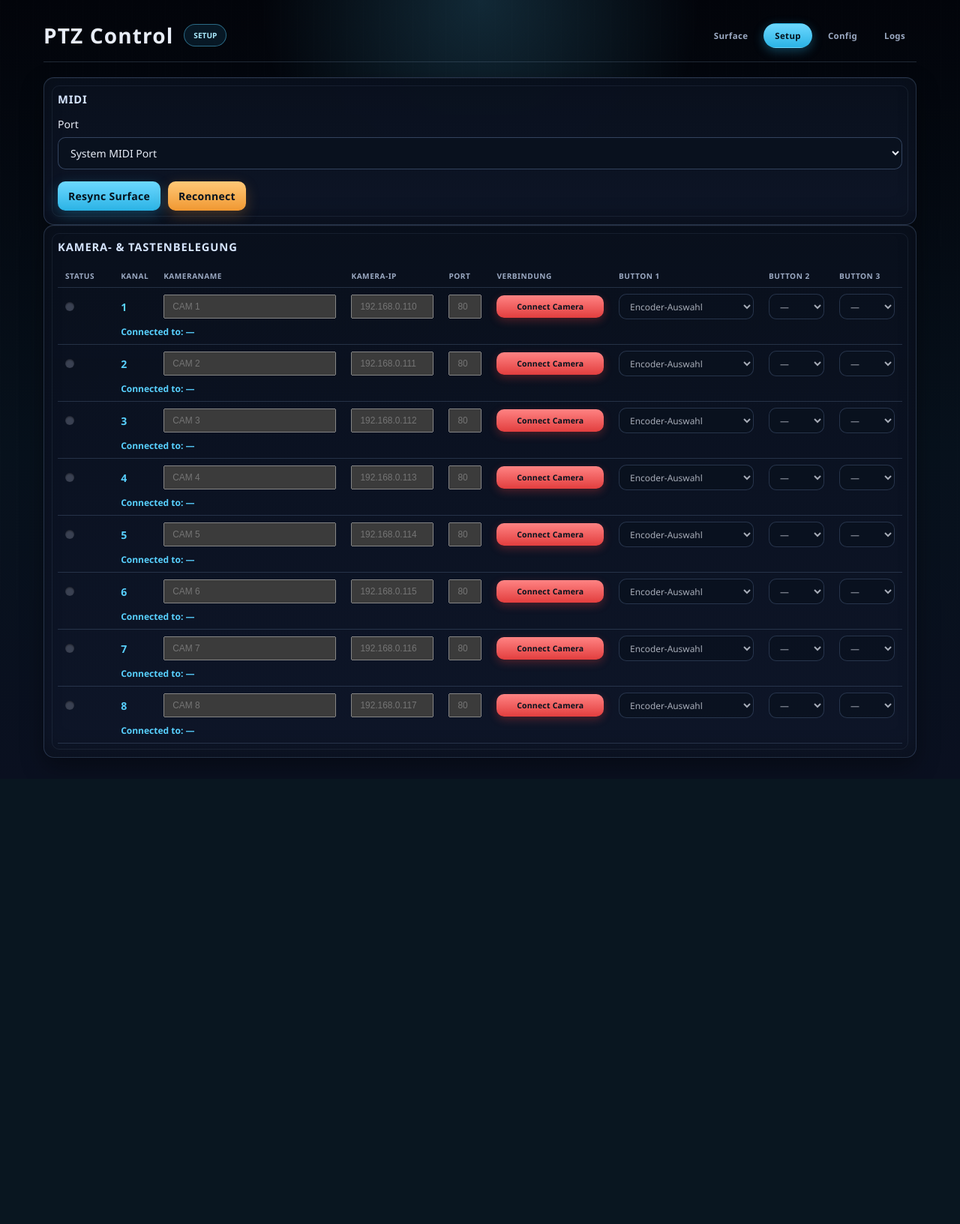
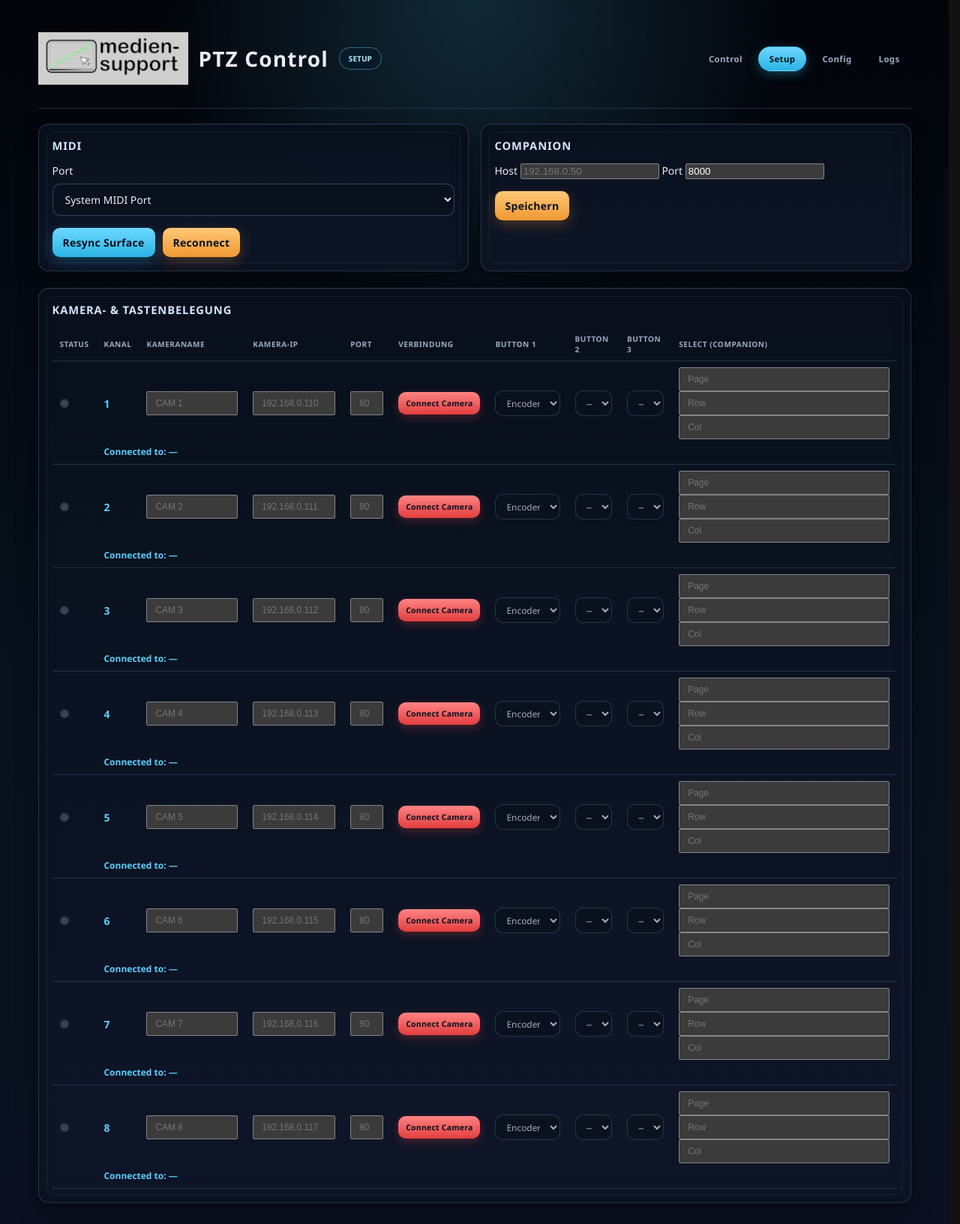
Before and after one commit to AndyJae/X-Touch_PTZ_Control, a FastAPI app: page /setup in a window 1280 px wide. Shown: the whole page at 75% size. Before the commit the page ends 1011 px from the top, so only its background shows below. Run offline with FastAPI, Linux system fonts and the light colour scheme.

Commit message:
Add Bitfocus Companion SELECT trigger, logo, UI fixes
Companion integration (deliberate v1 scope extension, documented in spec
§9): the SELECT button per channel can now remotely trigger a Bitfocus
Companion v3 button (e.g. a crosspoint switch) via its location-based HTTP
API (POST /api/location/<page>/<row>/<column>/press) -- verified against
Companion's own current docs since the endpoint isn't something to guess
at, and end-to-end against a real local Companion instance (port 8888,
both configured buttons fired 200 OK). One global Companion host/port
(core/companion.py, no drivers/ dependency -- it isn't a camera) plus an
optional per-channel page/row/column target, both editable from Setup: the
global config lives in the panel that opened up when the old Camera Status
block was removed, the per-channel target is a new column in the
assignment table.

Also in this pass:
- Logo (Images/logot.png) in the header on every page, at native size.
- Nav/badge relabeled Surface -> Control.
- A channel whose camera is registered but disconnected now renders and
  behaves like an unassigned one (dimmed, fader inert) instead of staying
  interactive with stale values -- both on initial render and live via the
  WebSocket snapshot.
- scrollbar-gutter: stable, so page width doesn't jump between routes
  depending on whether their content happens to need a vertical scrollbar.
- Companion "Speichern" now shows a save/error confirmation instead of
  silently succeeding with no visible feedback.

Co-Authored-By: Claude Sonnet 5 <noreply@anthropic.com>

```diff
--- a/core/application.py
+++ b/core/application.py
@@ -18,7 +18,15 @@ from dataclasses import dataclass, field
 from fastapi import WebSocket
 
 from core.bus import EventBus
-from core.config import AppConfig, BankChannelConfig, BankConfig, CameraConfig, save_config
+from core.companion import CompanionError, press_button
+from core.config import (
+    AppConfig,
+    BankChannelConfig,
+    BankConfig,
+    CameraConfig,
+    CompanionTarget,
+    save_config,
+)
 from core.mapping import MappingEngine, build_mapping_from_config
 from core.ratelimit import RateLimiter
 from core.state import StateStore
@@ -210,6 +218,49 @@ async def rename_camera(state: AppState, channel_index: int, name: str) -> None:
     await state.event_bus.publish("config_changed", {"channel_index": channel_index})
 
 
+async def configure_companion(state: AppState, host: str, port: int) -> None:
+    """Speichert die globale Bitfocus-Companion-Instanz (eine für alle
+    Kanäle, Nutzerentscheid) -- Setup-Seite, Panel an der Stelle des
+    ehemaligen "Camera Status"-Blocks."""
+    state.config.companion.host = host.strip()
+    state.config.companion.port = port
+    save_config(state.config_path, state.config)
+    await state.event_bus.publish("config_changed", {})
+
+
+async def assign_channel_companion_target(
+    state: AppState, channel_index: int, page: int | None, row: int | None, column: int | None
+) -> None:
+    """Speichert das SELECT-Button-Ziel (Companion Page/Row/Column) eines
+    Kanals dauerhaft. `page/row/column=None` löscht die Zuordnung wieder
+    (Muster: assign_channel_button)."""
+    channel_cfg = _channel_config(state, channel_index)
+    if channel_cfg is None:
+        raise ValueError(f"Kanal {channel_index} hat keine Kamera zugewiesen")
+    if page is None or row is None or column is None:
+        channel_cfg.companion = None
+    else:
+        channel_cfg.companion = CompanionTarget(page=page, row=row, column=column)
+    save_config(state.config_path, state.config)
+    await state.event_bus.publish("config_changed", {"channel_index": channel_index})
+
+
+async def trigger_companion_select(state: AppState, channel_index: int) -> None:
+    """Löst das SELECT-Button-Ziel eines Kanals in Companion aus (Spec §9,
+    bewusste Erweiterung über v1 hinaus -- siehe Modul-Docstring
+    core/companion.py). Kein Effekt ohne zugewiesenes Ziel. Wirft
+    `CompanionError` bei Verbindungsfehler/Non-2xx weiter, damit die Route
+    das dem Nutzer zurückmelden kann -- kein persistenter Fehlerzustand im
+    Snapshot, SELECT ist eine einmalige Aktion ohne Dauerzustand."""
+    channel_cfg = _channel_config(state, channel_index)
+    target = channel_cfg.companion if channel_cfg else None
+    if target is None:
+        return
+    await press_button(
+        state.config.companion.host, state.config.companion.port, target.page, target.row, target.column
+    )
+
+
 async def apply_iris(state: AppState, channel_index: int, value: float, *, final: bool) -> None:
     """Datenfluss Fader -> Kamera, Spec §3: Mapping -> Rate-Limiter -> Driver."""
     entry = state.mapping.get_channel("fader", channel_index)
@@ -331,9 +382,18 @@ def channel_snapshot(state: AppState) -> list[dict]:
                 "auto_iris": cam_state.auto_iris if cam_state else None,
                 "error": cam_state.error if cam_state else None,
                 "buttons": _channel_button_snapshot(state, index, driver, cam_state),
+                "companion": _channel_companion_snapshot(state, index),
             }
         )
     return channels
+
+
+def _channel_companion_snapshot(state: AppState, index: int) -> dict | None:
+    channel_cfg = _channel_config(state, index)
+    target = channel_cfg.companion if channel_cfg else None
+    if target is None:
+        return None
+    return {"page": target.page, "row": target.row, "column": target.column}
 
 
 def _channel_button_snapshot(state: AppState, index: int, driver, cam_state) -> dict:
--- a/web/app.py
+++ b/web/app.py
@@ -22,14 +22,18 @@ from core.application import (
     apply_button_action,
     apply_iris,
     assign_channel_button,
+    assign_channel_companion_target,
     available_button_features,
     build_app_state,
     channel_snapshot,
+    configure_companion,
     connect_camera,
     disconnect_camera,
     register_camera,
     rename_camera,
+    trigger_companion_select,
 )
+from core.companion import CompanionError
 from core.config import load_config
 
 LOGGER = logging.getLogger("ptz_control.web")
@@ -89,6 +93,7 @@ async def setup_page(request: Request) -> HTMLResponse:
             "active_page": "setup",
             "channels": channel_snapshot(state),
             "button_features": button_features,
+            "companion": state.config.companion,
         },
     )
 
@@ -174,6 +179,58 @@ async def api_trigger_channel_button(channel_index: int, button_slot: str, reque
     return JSONResponse({"ok": True})
 
 
+@app.post("/api/companion/config")
+async def api_configure_companion(request: Request) -> JSONResponse:
+    """Globale Bitfocus-Companion-Instanz (eine für alle Kanäle,
+    Nutzerentscheid) -- Setup-Panel an der Stelle des ehemaligen "Camera
+    Status"-Blocks."""
+    state = _ptz_state(request)
+    body = await request.json()
+    host = str(body.get("host") or "").strip()
+    port_raw = body.get("port")
+    try:
+        port = int(port_raw) if port_raw not in (None, "") else 8000
+    except (TypeError, ValueError):
+        return JSONResponse({"error": f"ungültiger Port: {port_raw!r}"}, status_code=400)
+    await configure_companion(state, host, port)
+    return JSONResponse({"ok": True})
+
+
+@app.post("/api/channels/{channel_index}/companion")
+async def api_assign_channel_companion(channel_index: int, request: Request) -> JSONResponse:
+    """SELECT-Button-Ziel (Companion Page/Row/Column) eines Kanals, siehe
+    assign_channel_companion_target(). Leere Werte löschen die Zuordnung."""
+    state = _ptz_state(request)
+    body = await request.json()
+
+    def _to_int(value: object) -> int | None:
+        if value in (None, ""):
+            return None
+        return int(value)  # type: ignore[arg-type]
+
+    try:
+        page = _to_int(body.get("page"))
+        row = _to_int(body.get("row"))
+        column = _to_int(body.get("column"))
+    except (TypeError, ValueError):
+        return JSONResponse({"error": "Page/Row/Column müssen Zahlen sein"}, status_code=400)
+    try:
+        await assign_channel_companion_target(state, channel_index, page, row, column)
+    except ValueError as exc:
+        return JSONResponse({"error": str(exc)}, status_code=400)
+    return JSONResponse({"ok": True})
+
+
+@app.post("/api/channels/{channel_index}/companion/trigger")
+async def api_trigger_companion_select(channel_index: int, request: Request) -> JSONResponse:
+    state = _ptz_state(request)
+    try:
+        await trigger_companion_select(state, channel_index)
+    except CompanionError as exc:
+        return JSONResponse({"error": str(exc)}, status_code=502)
+    return JSONResponse({"ok": True})
+
+
 @app.websocket("/ws")
 async def websocket_endpoint(websocket: WebSocket) -> None:
     await websocket.accept()
--- a/web/static/app.css
+++ b/web/static/app.css
@@ -1,5 +1,10 @@
 html {
     font-size: 14px;
+    /* Vertikale Scrollleiste reserviert immer Platz, auch wenn der Inhalt
+       (z. B. Config/Logs) nicht scrollt -- sonst springt die verfuegbare
+       Breite je nach Seite (Setup/Uebersicht scrollen fast immer, Config/
+       Logs meist nicht). */
+    scrollbar-gutter: stable;
 }
 
 :root {
@@ -68,6 +73,7 @@ body::before {
     align-items: center;
     gap: 14px;
 }
+
 
 .topnav {
     display: flex;
--- a/web/static/app.js
+++ b/web/static/app.js
@@ -101,6 +101,63 @@ function initCameraNameInputs() {
     });
 }
 
+// Setup-Seite: globale Bitfocus-Companion-Instanz (Host/Port), Panel an der
+// Stelle des ehemaligen "Camera Status"-Blocks. Bewusste Erweiterung über
+// v1 hinaus (Spec §9) -- eine Instanz für alle Kanäle (Nutzerentscheid).
+function initCompanionConfigForm() {
+    const button = document.querySelector("[data-companion-save]");
+    const hostInput = document.querySelector("[data-companion-host]");
+    const portInput = document.querySelector("[data-companion-port]");
+    if (!button || !hostInput) return;
+
+    const originalLabel = button.textContent;
+
+    button.addEventListener("click", async () => {
+        button.disabled = true;
+        try {
+            const res = await fetch("/api/companion/config", {
+                method: "POST",
+                headers: { "Content-Type": "application/json" },
+                body: JSON.stringify({
+                    host: hostInput.value.trim(),
+                    port: portInput ? portInput.value.trim() : "",
+                }),
+            });
+            button.textContent = res.ok ? "Gespeichert" : "Fehler";
+        } catch (err) {
+            button.textContent = "Verbindungsfehler";
+        } finally {
+            setTimeout(() => { button.textContent = originalLabel; }, 1500);
+            button.disabled = false;
+        }
+    });
+}
+
+// Setup-Seite: SELECT-Ziel (Companion Page/Row/Column) pro Kanal. Alle drei
+// Felder einer Zeile werden zusammen gespeichert -- fehlt eines, wertet der
+// Server das als "keine Zuordnung" (siehe assign_channel_companion_target).
+function initCompanionTargetInputs() {
+    document.querySelectorAll("[data-companion-page], [data-companion-row], [data-companion-column]").forEach((input) => {
+        input.addEventListener("change", () => {
+            const row = input.closest("[data-camera-row]");
+            const channelIndex = row ? row.dataset.channelIndex : null;
+            if (!channelIndex) return;
+            const page = row.querySelector("[data-companion-page]");
+            const rowField = row.querySelector("[data-companion-row]");
+            const column = row.querySelector("[data-companion-column]");
+            fetch(`/api/channels/${channelIndex}/companion`, {
+                method: "POST",
+                headers: { "Content-Type": "application/json" },
+                body: JSON.stringify({
+                    page: page ? page.value.trim() : "",
+                    row: rowField ? rowField.value.trim() : "",
+                    column: column ? column.value.trim() : "",
+                }),
+            });
+        });
+    });
+}
+
 // Setup-Seite: Button-2/3-Zuordnung pro Kanal (Spec §9a) -- persistiert
 // echt über POST /api/channels/{index}/buttons/{slot}.
 function initButtonAssignmentSelects() {
@@ -142,6 +199,34 @@ function initFeatureButtons() {
     });
 }
 
+// Übersicht-Seite: SELECT löst das auf der Setup-Seite zugewiesene
+// Companion-Ziel fern aus (Spec §9, bewusste Erweiterung über v1 hinaus).
+// Anders als die Feature-Buttons hat SELECT keinen Dauerzustand -- bei
+// Fehlschlag zeigt der Button kurz die Fehlermeldung statt eines
+// persistenten Fehler-Icons.
+function initSelectButtons() {
+    document.querySelectorAll("[data-select-btn]").forEach((button) => {
+        const originalLabel = button.textContent;
+        button.addEventListener("click", async () => {
+            const channelIndex = button.dataset.channelIndex;
+            button.disabled = true;
+            try {
+                const res = await fetch(`/api/channels/${channelIndex}/companion/trigger`, { method: "POST" });
+                if (!res.ok) {
+                    const data = await res.json();
+                    button.textContent = data.error || "Fehler";
+                    setTimeout(() => { button.textContent = originalLabel; }, 2000);
+                }
+            } catch (err) {
+                button.textContent = "Verbindungsfehler";
+                setTimeout(() => { button.textContent = originalLabel; }, 2000);
+            } finally {
+                button.disabled = false;
+            }
+        });
+    });
+}
+
 // Übersicht-Seite (surface.html): Live-Zustand per WebSocket + Iris-Fader
 // per Zeigen/Ziehen steuerbar. Datenfluss Fader -> Kamera folgt Spec §3.
 function connectSurfaceSocket() {
@@ -170,6 +255,13 @@ function applySurfaceSnapshot(channels) {
         const article = document.querySelector(`.surface-channel[data-channel="${ch.index}"]`);
         if (!article) return;
 
+        // Nur eine tatsaechlich verbundene Kamera macht den Kanalzug aktiv --
+        // eine registrierte, aber getrennte Kamera (Setup-Seite "Connect
+        // Camera" erneut geklickt) soll wie ein unbelegter Kanal wirken,
+        // nicht wie ein aktiver mit veralteten Werten.
+        article.classList.toggle("is-unassigned", !ch.connected);
+        article.dataset.hasCamera = ch.connected ? "true" : "false";
+
         const pct = ch.iris != null ? Math.round(ch.iris * 100) : 0;
         const fill = article.querySelector("[data-fader-fill]");
         const handle = article.querySelector("[data-fader-handle]");
@@ -177,7 +269,7 @@ function applySurfaceSnapshot(channels) {
         if (handle) handle.style.bottom = pct + "%";
 
         const irisReadout = article.querySelector("[data-iris-readout]");
-        if (irisReadout) irisReadout.textContent = ch.camera_id ? pct + "%" : "—";
+        if (irisReadout) irisReadout.textContent = ch.connected ? pct + "%" : "—";
 
         const gainVal = article.querySelector("[data-encoder-val]");
         if (gainVal) gainVal.textContent = ch.gain_db != null ? ch.gain_db + " dB" : "—";
@@ -204,12 +296,19 @@ function applySurfaceSnapshot(channels) {
 }
 
 function initFaderDrag(ws) {
-    document.querySelectorAll(".surface-channel[data-has-camera='true']").forEach((article) => {
+    // Auf allen Kanalzuegen anhaengen (nicht nur den beim Laden verbundenen)
+    // -- ob ein Zug reagiert, wird bei jedem Event live anhand von
+    // data-has-camera geprueft, das applySurfaceSnapshot() aktuell haelt.
+    // Sonst wuerde ein Fader nach dem Trennen der Kamera weiter reagieren,
+    // weil die Listener schon beim Laden fest gebunden wurden.
+    document.querySelectorAll(".surface-channel").forEach((article) => {
         const channelIndex = Number(article.dataset.channel);
         const track = article.querySelector("[data-fader-track]");
         const fill = article.querySelector("[data-fader-fill]");
         const handle = article.querySelector("[data-fader-handle]");
         if (!track || !fill || !handle) return;
+
+        const isActive = () => article.dataset.hasCamera === "true";
 
         const valueFromEvent = (evt) => {
             const rect = track.getBoundingClientRect();
@@ -230,6 +329,7 @@ function initFaderDrag(ws) {
         let dragging = false;
 
         track.addEventListener("pointerdown", (evt) => {
+            if (!isActive()) return;
             dragging = true;
             track.setPointerCapture(evt.pointerId);
             const value = valueFromEvent(evt);
@@ -261,10 +361,13 @@ document.addEventListener("DOMContentLoaded", () => {
     initCameraConnectButtons();
     initCameraNameInputs();
     initButtonAssignmentSelects();
+    initCompanionConfigForm();
+    initCompanionTargetInputs();
 
     if (document.querySelector(".surface-channel")) {
         const ws = connectSurfaceSocket();
         initFaderDrag(ws);
         initFeatureButtons();
+        initSelectButtons();
     }
 });
--- a/web/templates/base.html
+++ b/web/templates/base.html
@@ -12,11 +12,12 @@
     <main class="app-shell">
         <header class="topbar">
             <div class="topbar-heading">
+                <img src="/static/images/logot.png" alt="" class="topbar-logo" />
                 <h1>PTZ Control</h1>
                 <span class="badge">{% block badge %}{% endblock %}</span>
             </div>
             <nav class="topnav">
-                <a href="/" class="{{ 'active' if active_page == 'surface' else '' }}">Surface</a>
+                <a href="/" class="{{ 'active' if active_page == 'surface' else '' }}">Control</a>
                 <a href="/setup" class="{{ 'active' if active_page == 'setup' else '' }}">Setup</a>
                 <a href="/config" class="{{ 'active' if active_page == 'config' else '' }}">Config</a>
                 <a href="/logs" class="{{ 'active' if active_page == 'logs' else '' }}">Logs</a>
--- a/web/templates/setup.html
+++ b/web/templates/setup.html
@@ -4,7 +4,8 @@
 {% block badge %}Setup{% endblock %}
 
 {% block content %}
-<section class="panel">
+<section class="grid-2">
+    <div class="panel">
         <h2>MIDI</h2>
         <label for="midi-port">Port</label>
         <select id="midi-port">
@@ -14,6 +15,21 @@
         <div class="button-row">
             <button type="button">Resync Surface</button>
             <button type="button">Reconnect</button>
+        </div>
+    </div>
+
+    <div class="panel">
+        <h2>Companion</h2>
+        {# Bewusste Erweiterung über v1 hinaus (Spec §9): SELECT-Button löst
+           einen Bitfocus-Companion-Button fern aus. Eine Instanz global für
+           alle Kanäle (Nutzerentscheid). #}
+        <label for="companion-host">Host</label>
+        <input type="text" id="companion-host" data-companion-host value="{{ companion.host }}" placeholder="192.168.0.50" />
+        <label for="companion-port">Port</label>
+        <input type="text" id="companion-port" data-companion-port value="{{ companion.port }}" placeholder="8000" />
+        <div class="button-row">
+            <button type="button" data-companion-save>Speichern</button>
+        </div>
     </div>
 </section>
 
@@ -32,6 +48,7 @@
                     <th>Button 1</th>
                     <th>Button 2</th>
                     <th>Button 3</th>
+                    <th>Select (Companion)</th>
                 </tr>
             </thead>
             <tbody>
@@ -66,10 +83,18 @@
                         </select>
                     </td>
                     {% endfor %}
+                    <td class="companion-cell">
+                        <input type="number" class="input-companion" data-companion-page data-channel-index="{{ index }}"
+                               value="{{ ch.companion.page if ch.companion else '' }}" placeholder="Page" title="Page" />
+                        <input type="number" class="input-companion" data-companion-row data-channel-index="{{ index }}"
+                               value="{{ ch.companion.row if ch.companion else '' }}" placeholder="Row" title="Row" />
+                        <input type="number" class="input-companion" data-companion-column data-channel-index="{{ index }}"
+                               value="{{ ch.companion.column if ch.companion else '' }}" placeholder="Col" title="Column" />
+                    </td>
                 </tr>
                 <tr class="camera-type-row">
                     <td></td>
-                    <td colspan="8" class="camera-type-cell">Connected to: <span data-camera-type>{{ ch.model or '—' }}</span></td>
+                    <td colspan="9" class="camera-type-cell">Connected to: <span data-camera-type>{{ ch.model or '—' }}</span></td>
                 </tr>
                 {% endfor %}
             </tbody>
```
Also changed, not shown: core/companion.py (added, +40 -0 lines), core/config.py (+27 -0 lines), ptz-shading-tool-spec.md (+16 -0 lines), tests/test_application.py (+93 -0 lines), tests/test_companion.py (added, +59 -0 lines), tests/test_config.py (+31 -0 lines), tests/test_web_app.py (+52 -0 lines), web/templates/surface.html (+10 -6 lines), Images/logot.png (added), README.md, web/static/images/logot.png (added). Lines whose indentation alone changed are shown as unchanged.
